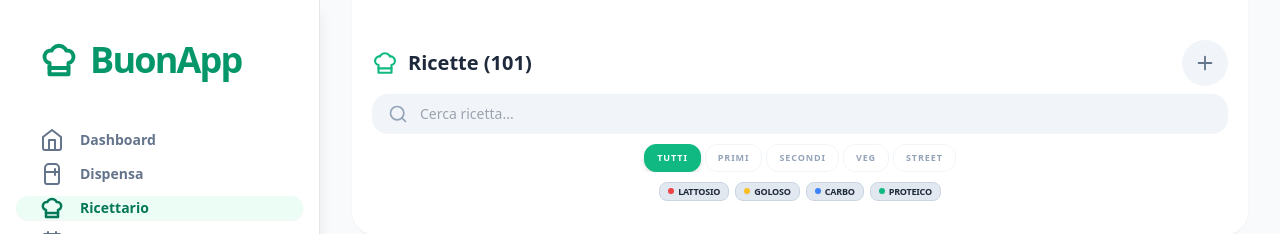
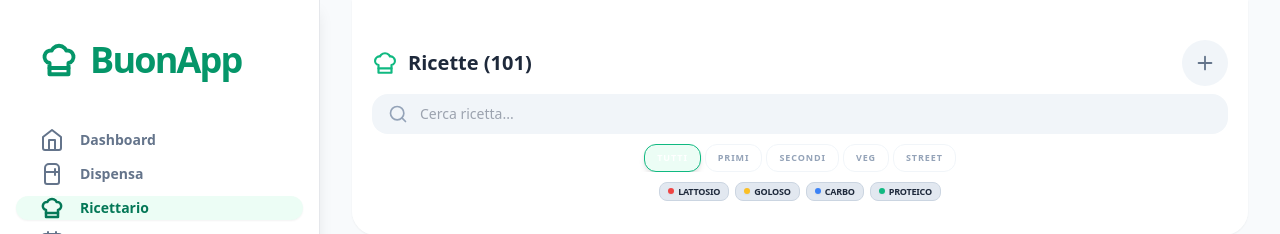
Before and after one commit to fredtft/BuonApp, a React (Vite) app: page / in a window 1280 px wide. Both pictures are taken after a click on the button "Ricettario". Shown: the top 234 px of the page. Built offline with nearby package versions, Linux system fonts and the light colour scheme.

Commit message:
Add files via upload

```diff
--- a/App.tsx
+++ b/App.tsx
@@ -173,7 +173,7 @@ export default function App() {
       list = list.filter(r => !r.tags.some(tag => indicatorKeys.includes(tag) && !activeRecipeTags.includes(tag)));
     }
     if (activeTab === 'home' && homeFilterMode === 'frigo') {
-      list = list.filter(r => r.ingredients.every(iId => state.inventory.includes(id => state.inventory.includes(id))));
+      list = list.filter(r => r.ingredients.every(iId => state.inventory.includes(iId)));
     }
     return list;
   }, [state.recipes, state.inventory, searchQuery, activeTab, homeFilterMode, activeRecipeTab, activeRecipeTags]);
@@ -446,7 +446,7 @@ export default function App() {
         </div>
         <div className="flex overflow-x-auto gap-1 no-scrollbar justify-center">
            {['Tutti', 'Primi', 'Secondi', 'Veg', 'Street'].map(cat => (
-             <button key={cat} onClick={() => setActiveRecipeTab(cat === 'Veg' ? 'Veg & Green' : cat === 'Street' ? 'Street Food' : cat as any)} className={`whitespace-nowrap px-3 py-1.5 rounded-xl text-[9px] font-black uppercase tracking-widest border transition-all ${activeRecipeTab === (cat === 'Veg' ? 'Veg & Green' : cat === 'Street' ? 'Street Food' : cat) ? 'bg-emerald-500 border-emerald-500 text-white shadow-md' : 'bg-white border-slate-100 text-slate-400'}`}>{cat}</button>
+             <button key={cat} onClick={() => setActiveRecipeTab(cat === 'Veg' ? 'Veg & Green' : cat === 'Street' ? 'Street Food' : cat as any)} className={`whitespace-nowrap px-3 py-1.5 rounded-xl text-[9px] font-black uppercase tracking-widest border transition-all ${activeRecipeTab === (cat === 'Veg' ? 'Veg & Green' : cat === 'Street' ? 'Street Food' : cat) ? 'bg-emerald-50 border-emerald-500 text-white shadow-md' : 'bg-white border-slate-100 text-slate-400'}`}>{cat}</button>
            ))}
         </div>
         {renderLegend({ clickable: true, activeTags: activeRecipeTags, onToggle: (tag) => setActiveRecipeTags(prev => prev.includes(tag) ? prev.filter(t => t !== tag) : [...prev, tag]) })}
```
